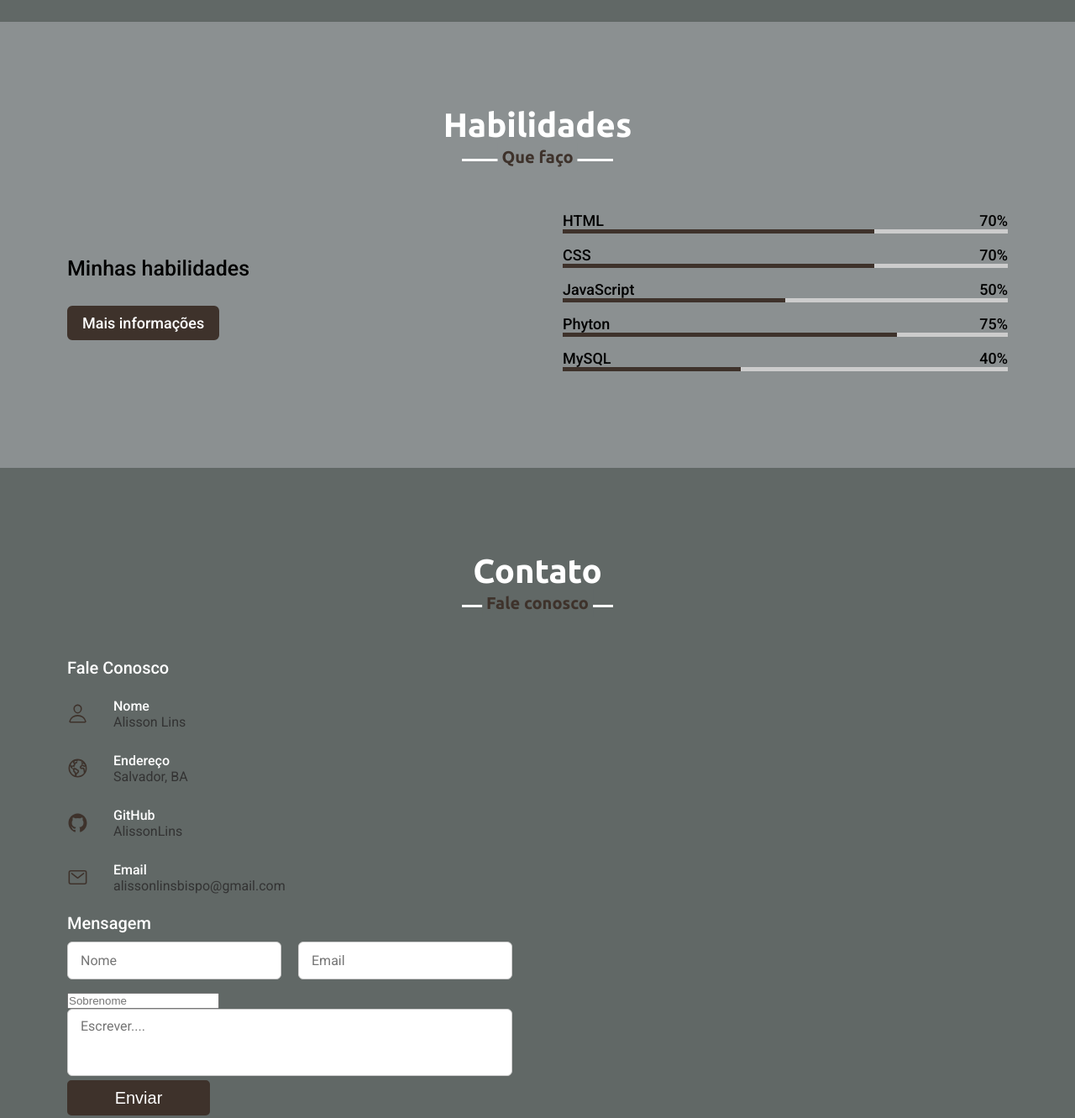
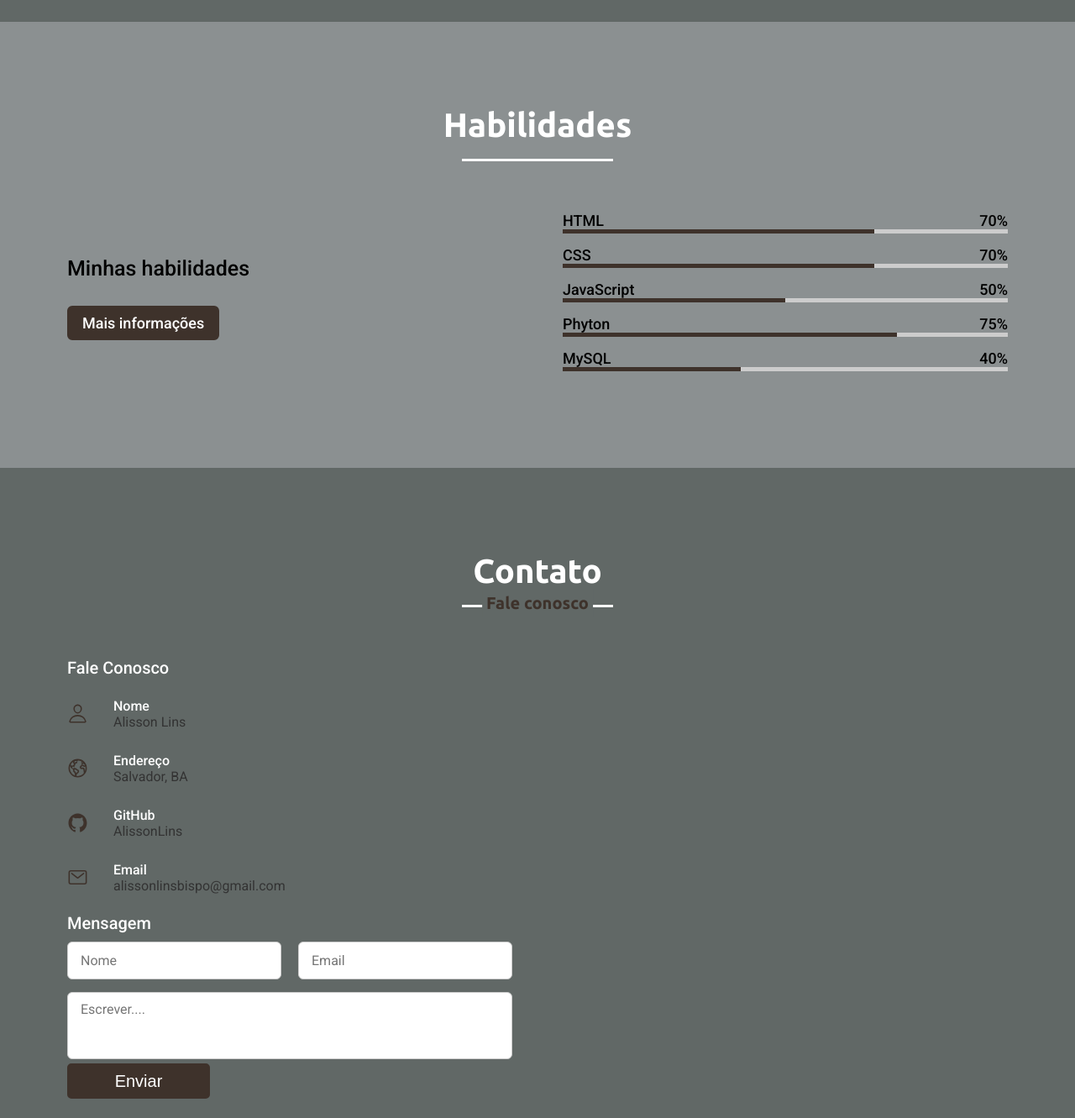
Before and after one commit to AlissonLins/Portifolio, a plain HTML site: page index.html in a window 1280 px wide. Shown: the part 2040-3371 px from the top of the page at 84% size. Drawn offline with nearby package versions, Linux system fonts and the light colour scheme.

Commit message:
remoção de box sobrenome

```diff
--- a/index.html
+++ b/index.html
@@ -174,9 +174,7 @@
                     </div>
                 </div>
                 <div class="field">
-                    <div class="field">
-                        <input type="text" placeholder="Sobrenome" required>
-                    </div>
+
                     <div class="field textarea">
                        <textarea  cols="30" rows="10" placeholder="Escrever...." required></textarea>
                     </div>
--- a/style.css
+++ b/style.css
@@ -315,9 +315,7 @@ section .title::after {
 }
 
 /* Habilidades*/
-.skills .title::after{
-    content: "Que faço";
-}
+
 .skills .skills-content .column{
     width: calc(50% - 30px);
 }
```
